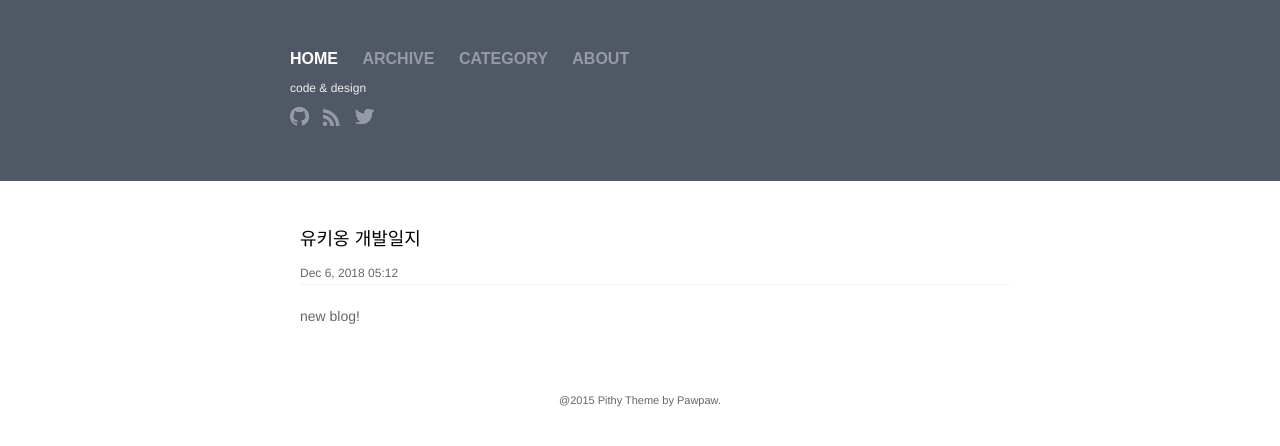
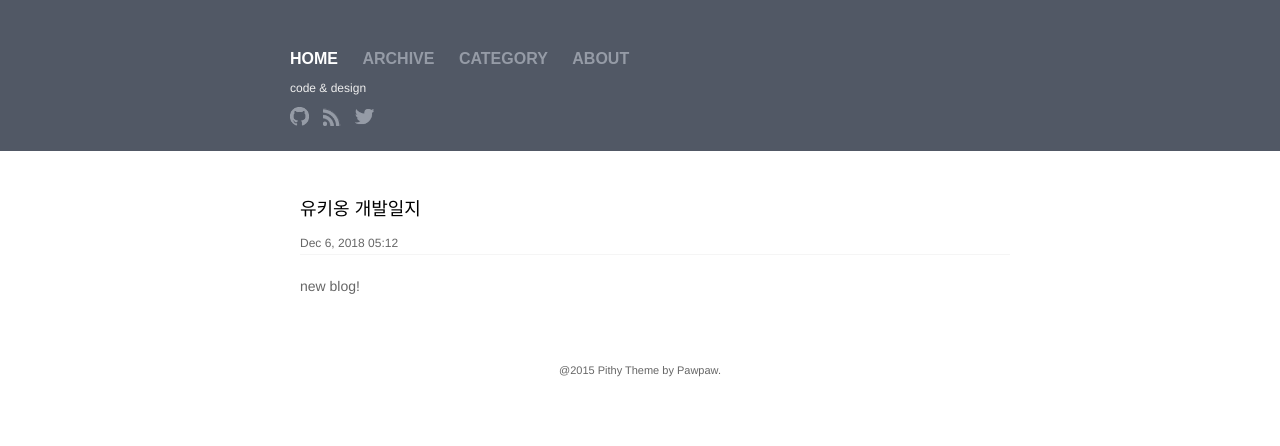
Before and after one commit to ukeeong/ukeeong.github.io, a Jekyll site: the page built from index.html, in a window 1280 px wide. Shown: the top 446 px of the page. Built offline with Jekyll 4.4.1, drawn with Linux system fonts in a browser that asks for light colours.

Commit message:
Update _layout.scss

```diff
--- a/_sass/_layout.scss
+++ b/_sass/_layout.scss
@@ -6,7 +6,7 @@ html,body {
  * Header
  */
 .header {
-    padding: 50px 20px 40px;
+    padding: 50px 20px 10px;
     background-color: #515865;
 }
 
```
